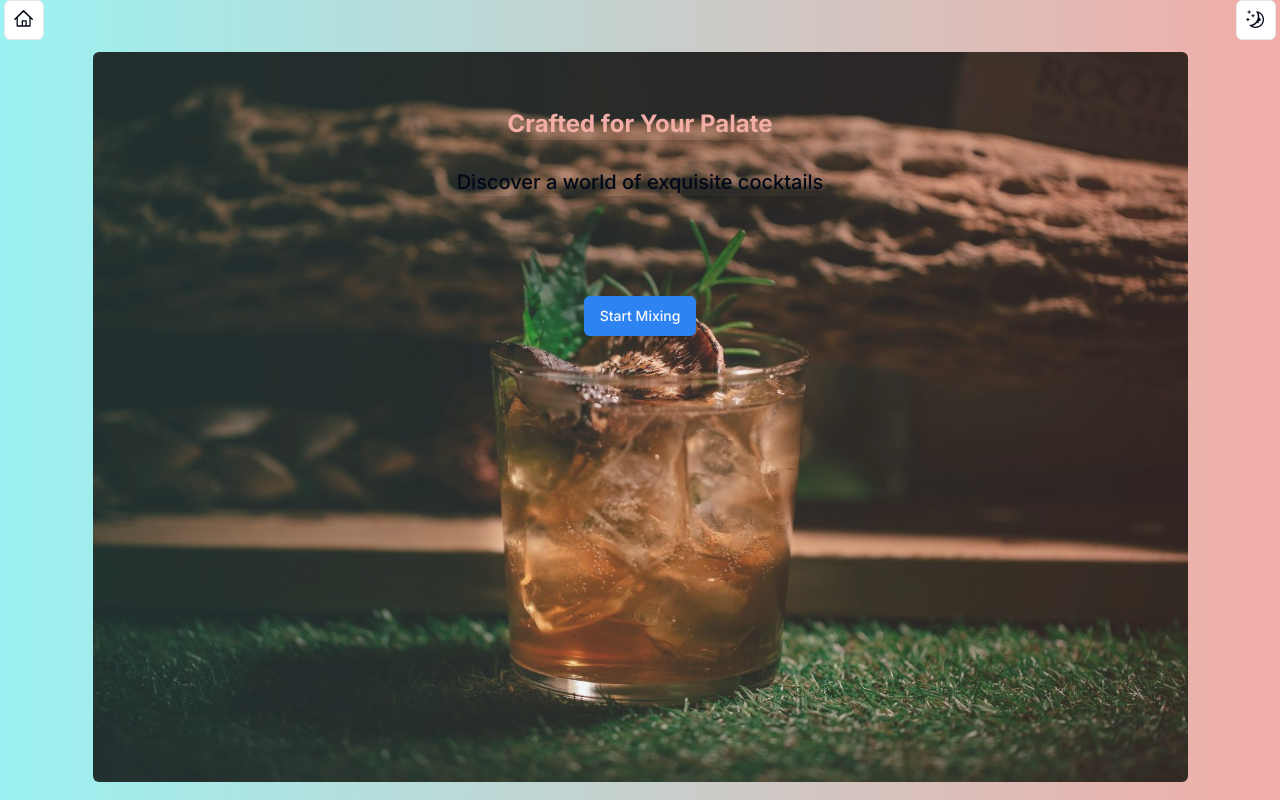
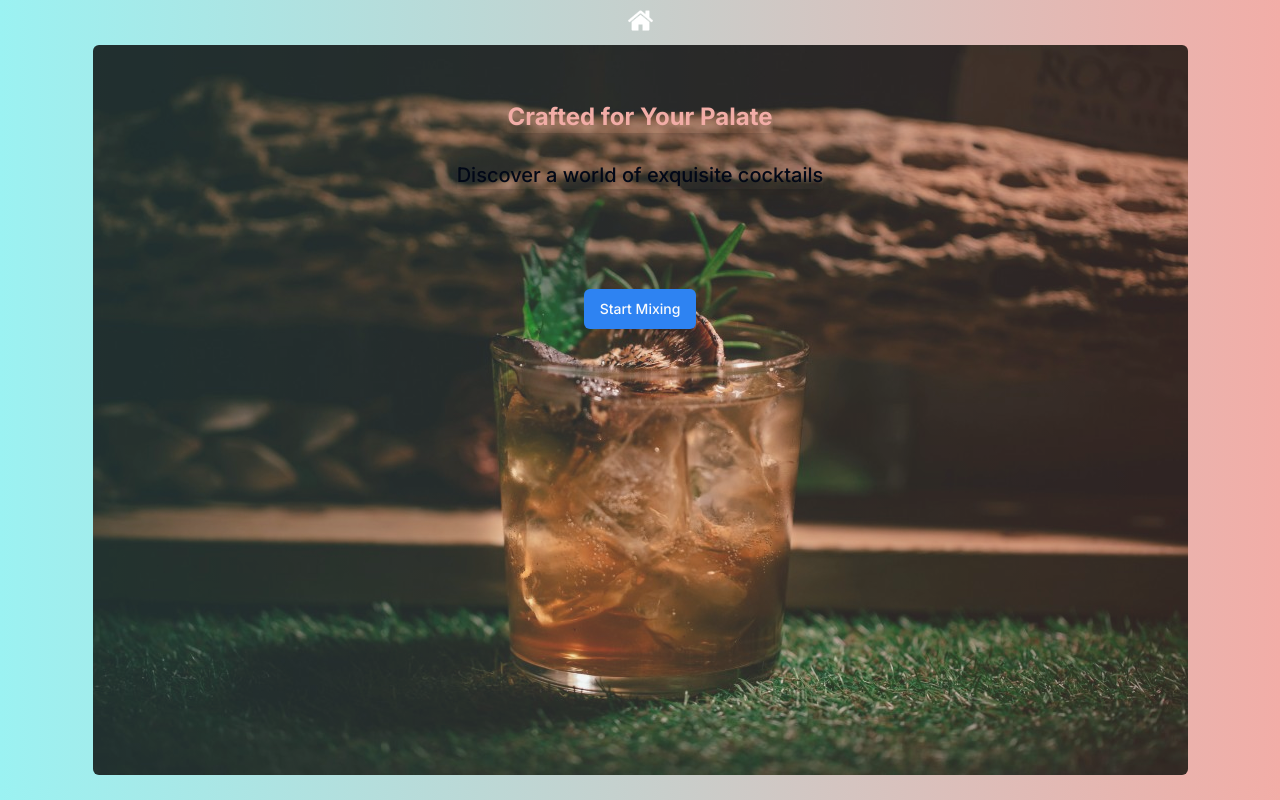
Before and after one commit to kingkwongsta/mixology, a Next.js app: page / in a window 1280 px wide. Built offline with nearby package versions, Linux system fonts and the light colour scheme.

Commit message:
update home button with image instead

```diff
--- a/src/app/components/GenerateCocktail.jsx
+++ b/src/app/components/GenerateCocktail.jsx
@@ -95,16 +95,16 @@ export default function GenerateCocktail({}) {
           You are in a{" "}
           <span
             onClick={() => setQuestionIndex(-3)}
-            className="text-xl font-semibold text-[#F2ADA7] lowercase "
+            className="text-xl font-semibold text-[#2E83F2] lowercase "
           >
             {userMood}
           </span>{" "}
           mood and are looking for{" "}
-          <span className="text-xl font-semibold text-[#F2ADA7] lowercase ">
+          <span className="text-xl font-semibold text-[#2E83F2] lowercase ">
             {userFlavor}
           </span>{" "}
           drink with{" "}
-          <span className="text-xl font-semibold text-[#F2ADA7] lowercase ">
+          <span className="text-xl font-semibold text-[#2E83F2] lowercase ">
             {userLiquor}
           </span>{" "}
         </p>
--- a/src/app/components/Header.jsx
+++ b/src/app/components/Header.jsx
@@ -1,15 +1,27 @@
 "use client";
+import Image from "next/image";
 import HomeButton from "./buttons/HomeButton";
 import ModeToggle from "./buttons/ModeToggle";
 
 export default function Header() {
   return (
-    <div className="flex items-center justify-center mx-1">
-      <div className="flex-grow ">
-        <HomeButton className="" />
-      </div>
-      <div className="flex-none ">
-        <ModeToggle className="" />
+    // <div className="flex items-center justify-center mx-1 bg-gradient-to-r from-[#F2ADA7] to-[#9BF2F2] ">
+    //   <div className="flex-grow ">
+    //     <HomeButton className="" />
+    //   </div>
+    //   <div className="flex-none ">
+    //     <ModeToggle className="" />
+    //   </div>
+    // </div>
+    <div className="flex items-center justify-center mx-1 ">
+      <div className="">
+        <Image
+          className="mt-2"
+          src="/images/home.png"
+          alt="home"
+          width={25}
+          height={25}
+        />
       </div>
     </div>
   );
```
Also changed, not shown: public/images/home.png (added).
